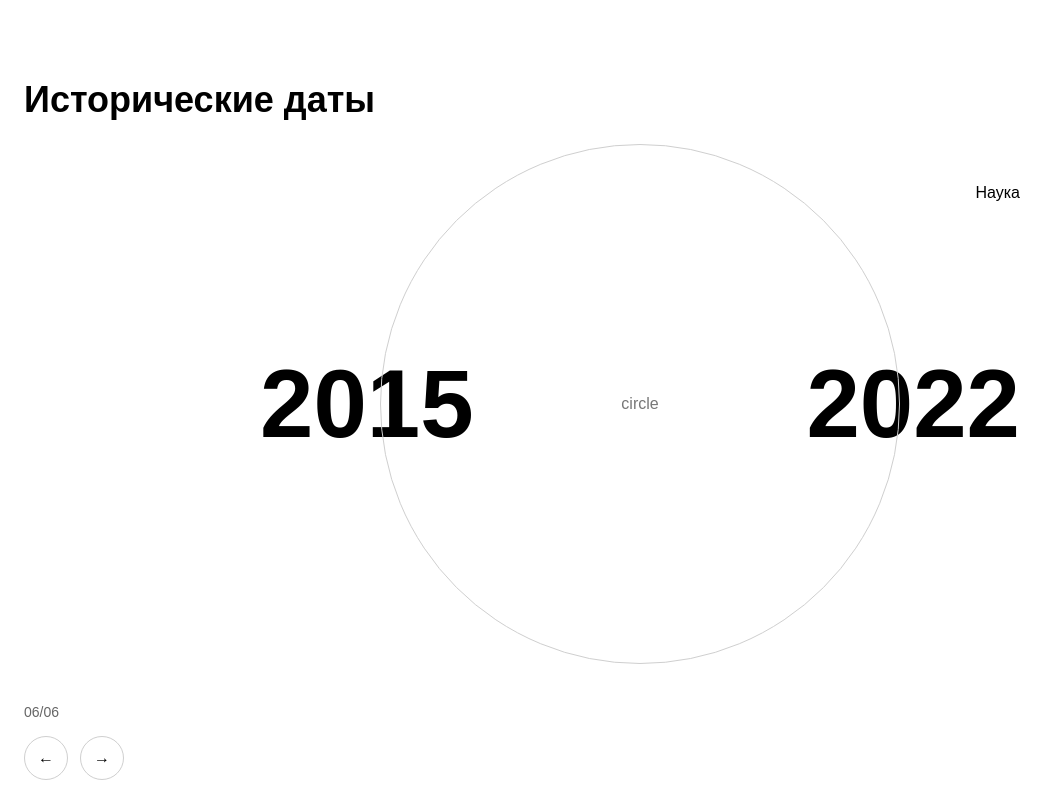
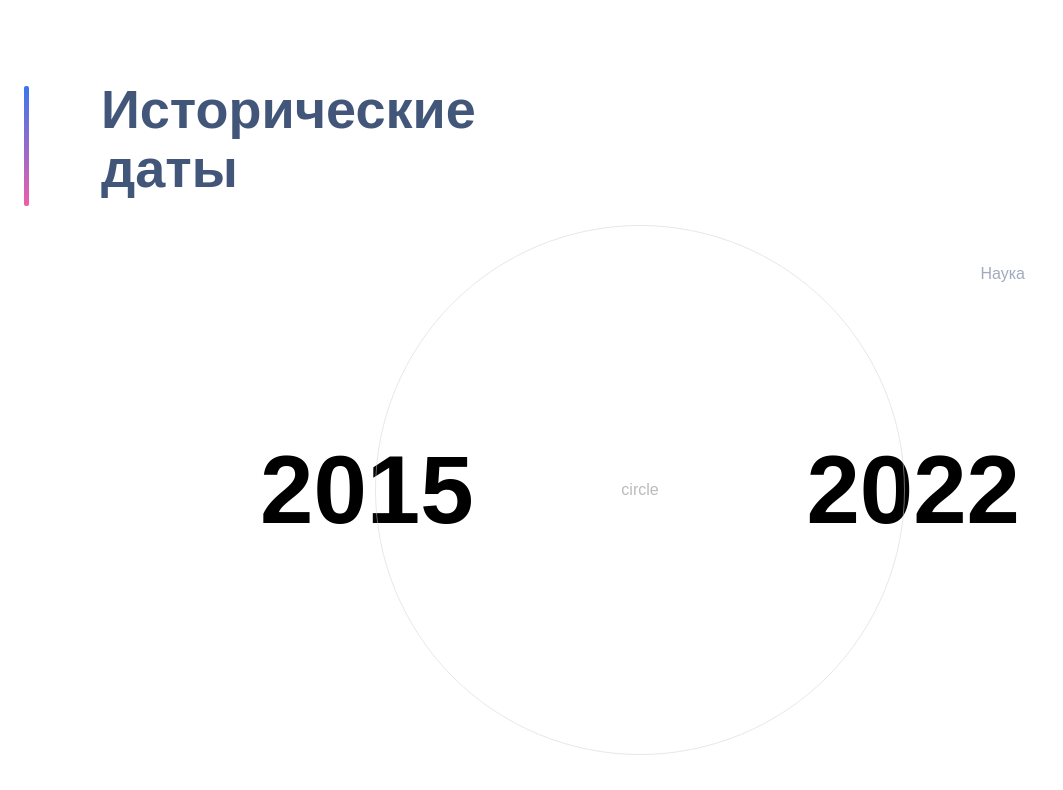
Before and after one commit to when-dev/only-digital-test, a React app: page / in a window 1280 px wide. Shown: the top 790 px of the page, without its empty margins (0-1063 px from the left). Built offline with nearby package versions, Linux system fonts and the light colour scheme.

Commit message:
feat: added gradient accent

```diff
--- a/src/components/Timeline.scss
+++ b/src/components/Timeline.scss
@@ -9,13 +9,26 @@
 }
 
 .timeline__header {
+	display: flex;
+	align-items: flex-start;
+	gap: 16px;
 	margin-bottom: 24px;
+}
+
+.timeline__accent {
+	width: 5px;
+	height: 120px;
+	border-radius: 2px;
+	background: linear-gradient(180deg, #3877ee 0%, #ef5da8 100%);
+	margin-top: 6px;
 }
 
 .timeline__title {
 	margin: 0;
-	font-size: 36px;
+	font-size: 54px;
+	color: #42567A;
 	line-height: 1.1;
+	margin-left: 56px;
 }
 
 .timeline__stage {
@@ -28,8 +41,10 @@
 
 .timeline__circle-wrap {
 	position: relative;
-	width: 520px;
-	height: 520px;
+	width: 530px;
+	height: 530px;
+	opacity: .5;
+	color: #42567A;
 }
 
 .timeline__circle {
--- a/src/components/Timeline.tsx
+++ b/src/components/Timeline.tsx
@@ -5,7 +5,8 @@
 		<section className='timeline'>
 			<div className='timeline__container'>
 				<header className='timeline__header'>
-					<h2 className='timeline__title'>Исторические даты</h2>
+					<span className="timeline__accent" aria-hidden="true" />
+					<h2 className='timeline__title'>Исторические <br/> даты</h2>
 				</header>
 
 				<div className='timeline__stage'>
```
Lines whose indentation alone changed are shown as unchanged.
